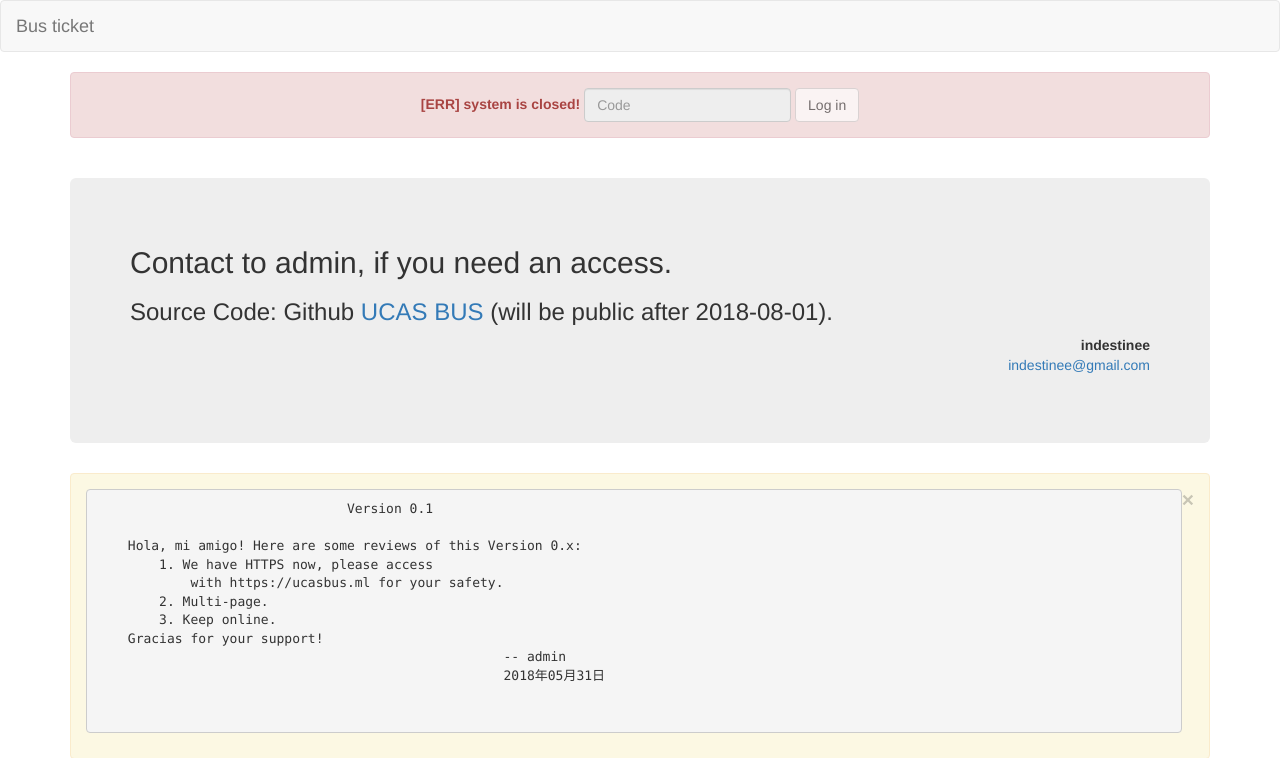
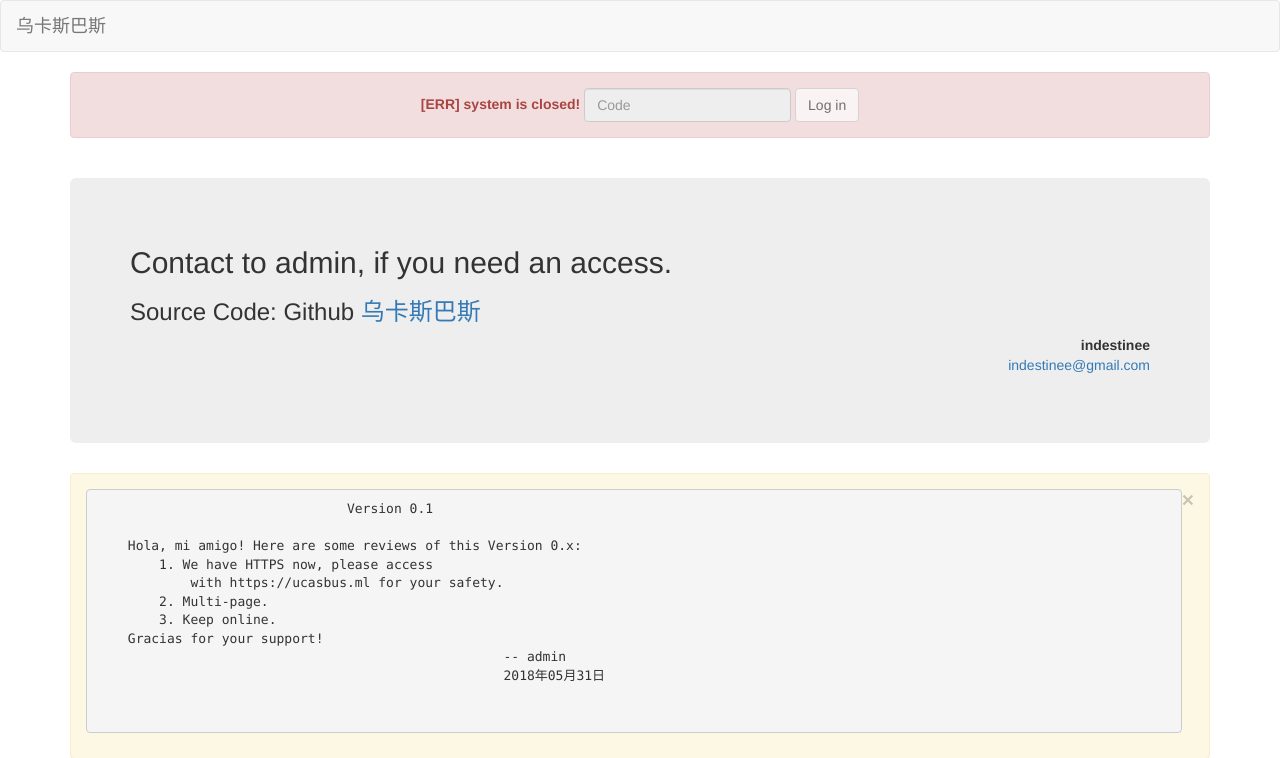
Before and after one commit to indestinee/UCAS-BUS, a Flask app: page /login in a window 1280 px wide. Shown: the top 758 px of the page. Run offline with Flask 2, Linux system fonts and the light colour scheme; parts of the project's set-up code (start-up, migrations or seed data) failed here and were passed over; some libraries are stand-ins or nearby versions.

Commit message:
乌卡斯巴斯

```diff
--- a/templates/login.html
+++ b/templates/login.html
@@ -11,7 +11,7 @@
       <script src="https://cdn.bootcss.com/html5shiv/3.7.3/html5shiv.min.js"></script>
       <script src="https://cdn.bootcss.com/respond.js/1.4.2/respond.min.js"></script>
     <![endif]-->
-    <title> bus ticket </title>
+    <title>乌卡斯巴斯</title>
   </head>
 
   <body>
@@ -24,7 +24,7 @@
       <div class="container-fluid">
         <!-- Brand and toggle get grouped for better mobile display -->
         <div class="navbar-header">
-        <a class="navbar-brand" href="#">Bus ticket</a>
+        <a class="navbar-brand" href="/">乌卡斯巴斯</a>
         </div>
       </div>
     </nav>
@@ -52,7 +52,7 @@
         <br>
         <div class="jumbotron">
           <h2> Contact to admin, if you need an access. </h2>
-          <h3> Source Code: Github <a href='https://github.com/indestinee/UCAS-BUS'>UCAS BUS</a> (will be public after 2018-08-01).</h3>
+          <h3> Source Code: Github <a href='https://github.com/indestinee/UCAS-BUS'>乌卡斯巴斯</a></h3>
 
           <div class="center-block" align='right'>
             <address>
--- a/templates/main.html
+++ b/templates/main.html
@@ -11,7 +11,7 @@
       <script src="https://cdn.bootcss.com/html5shiv/3.7.3/html5shiv.min.js"></script>
       <script src="https://cdn.bootcss.com/respond.js/1.4.2/respond.min.js"></script>
     <![endif]-->
-    <title> Bus Ticket </title>
+    <title>乌卡斯巴斯</title>
   </head>
 
   <body>
@@ -30,7 +30,7 @@
             <span class="icon-bar"></span>
             <span class="icon-bar"></span>
           </button>
-          <a class="navbar-brand" href="/{{page}}">Bus Ticket</a>
+          <a class="navbar-brand" href="/{{page}}">乌卡斯巴斯</a>
           <a class="navbar-brand" href="/undo/{{page}}">Undo</a>
         </div>
 
```
